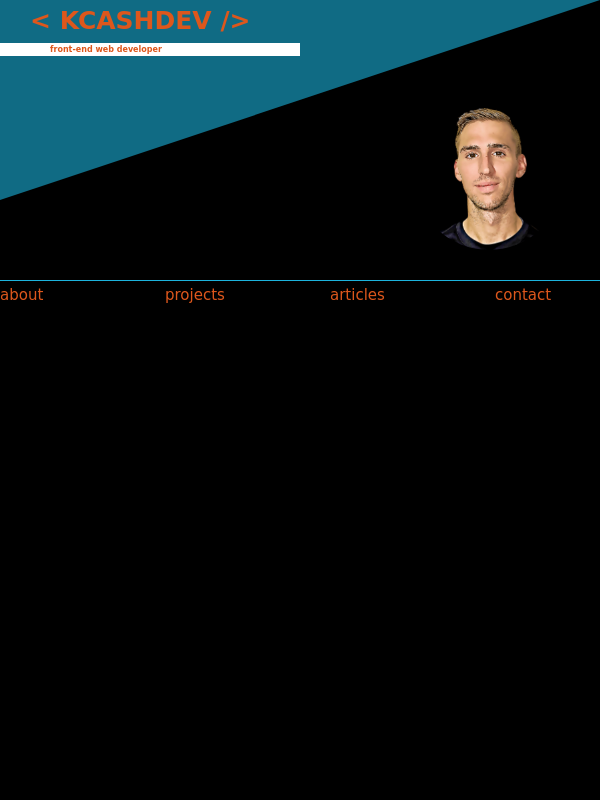
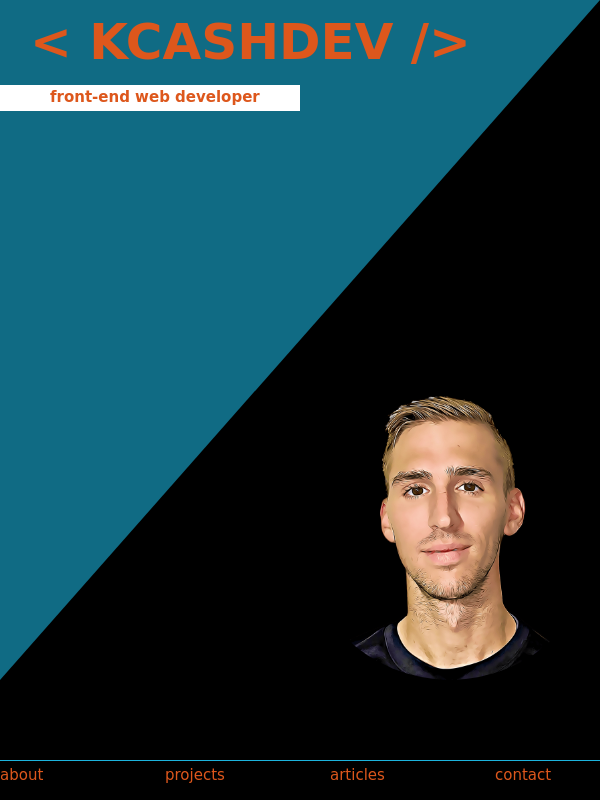
Before and after one commit to kcash-dev/kcash-dev.github.io, a website: page index.html in a window 600 px wide. Drawn offline with Linux system fonts and the light colour scheme; a web font is replaced by a local one.

Commit message:
sizing changes

```diff
--- a/sass/base/_typography.scss
+++ b/sass/base/_typography.scss
@@ -58,11 +58,11 @@ h {
         }
 
         @media (min-width: 576px) and (max-width: 767px) {
-            font-size: 5rem;
+            font-size: 5.5rem;
         }
 
         @media only screen and (max-width: 600px) {
-            font-size: 2.5rem;
+            font-size: 5rem;
         }
     }
 
@@ -170,7 +170,7 @@ h {
         }
 
         @media only screen and (max-width: 600px) {
-            font-size: .8rem;
+            font-size: 1.5rem;
         }
     }
 
--- a/sass/components/_profile.scss
+++ b/sass/components/_profile.scss
@@ -10,7 +10,7 @@
         width: 50rem;
         height: 50rem;
         position: absolute;
-        right: 2%;
+        right: 0%;
         bottom: 0%;
         clip-path: circle(50%);
 
@@ -24,20 +24,19 @@
         }
 
         @media only screen and (min-width: 768px) and (max-width: 991px) {
-            width: 30rem;
-            height: 30rem;
+            width: 40rem;
+            height: 40rem;
         }
 
         @media only screen and (min-width: 600px) and (max-width: 767px) {
-            width: 20rem;
-            height: 20rem;
+            width: 35rem;
+            height: 35rem;
         }
 
         @media only screen and (max-width: 600px) {
-            width: 15rem;
-            height: 15rem;
-            right: 6%;
-            transform: translateY(5rem);
+            width: 30rem;
+            height: 30rem;
+            right: 0%;
         }
     }
 
--- a/sass/layout/_header.scss
+++ b/sass/layout/_header.scss
@@ -2,17 +2,17 @@
     position: relative;
     height: 85vh;
 
-    @media only screen and (min-width: 768px) and (max-width: 991px) {
-        height: 65vh;
-    }
+    // @media only screen and (min-width: 768px) and (max-width: 991px) {
+    //     height: 75vh;
+    // }
 
-    @media only screen and (min-width: 600px) and (max-width: 767px) {
-        height: 35vh;
-    }
+    // @media only screen and (min-width: 600px) and (max-width: 767px) {
+    //     height: 75vh;
+    // }
 
-    @media only screen and (max-width: 600px) {
-        height: 25vh;
-    }
+    // @media only screen and (max-width: 600px) {
+    //     height: 65vh;
+    // }
 
     &__shape {
         position: absolute;
```
Also changed, not shown: css/styles.css.
